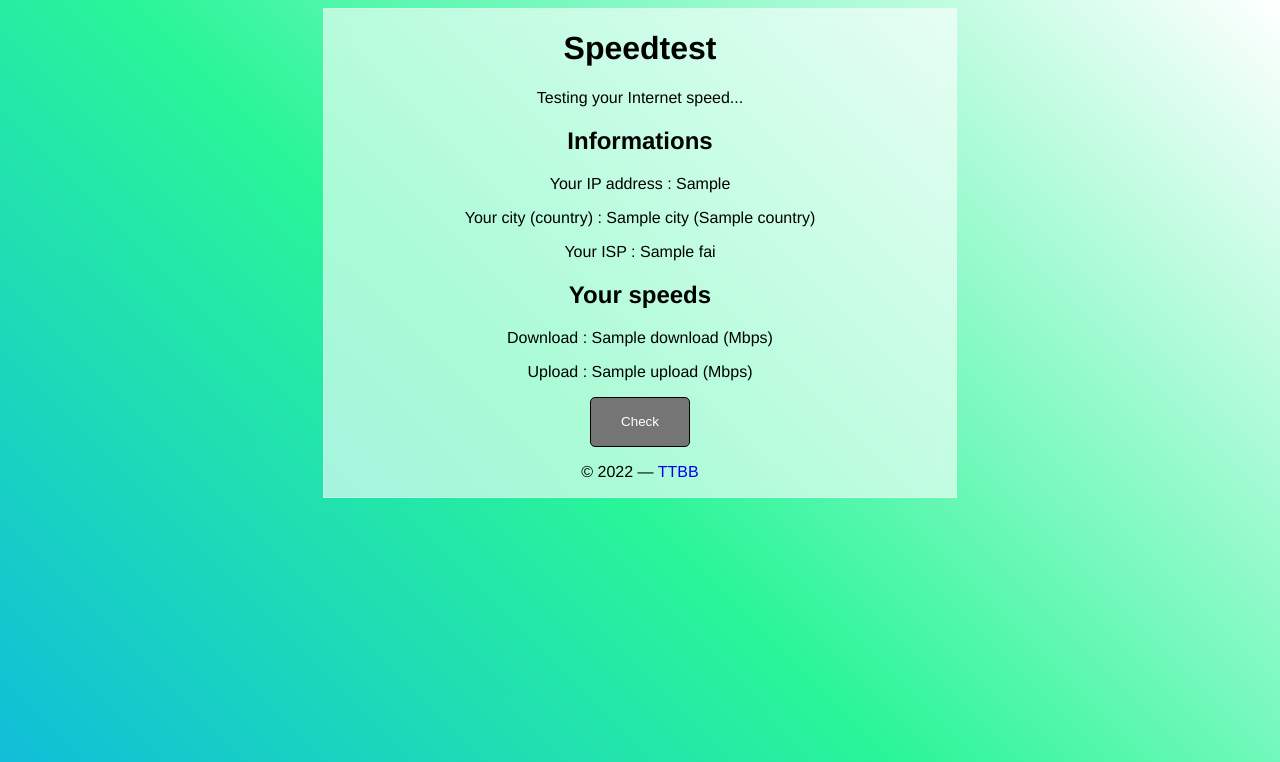
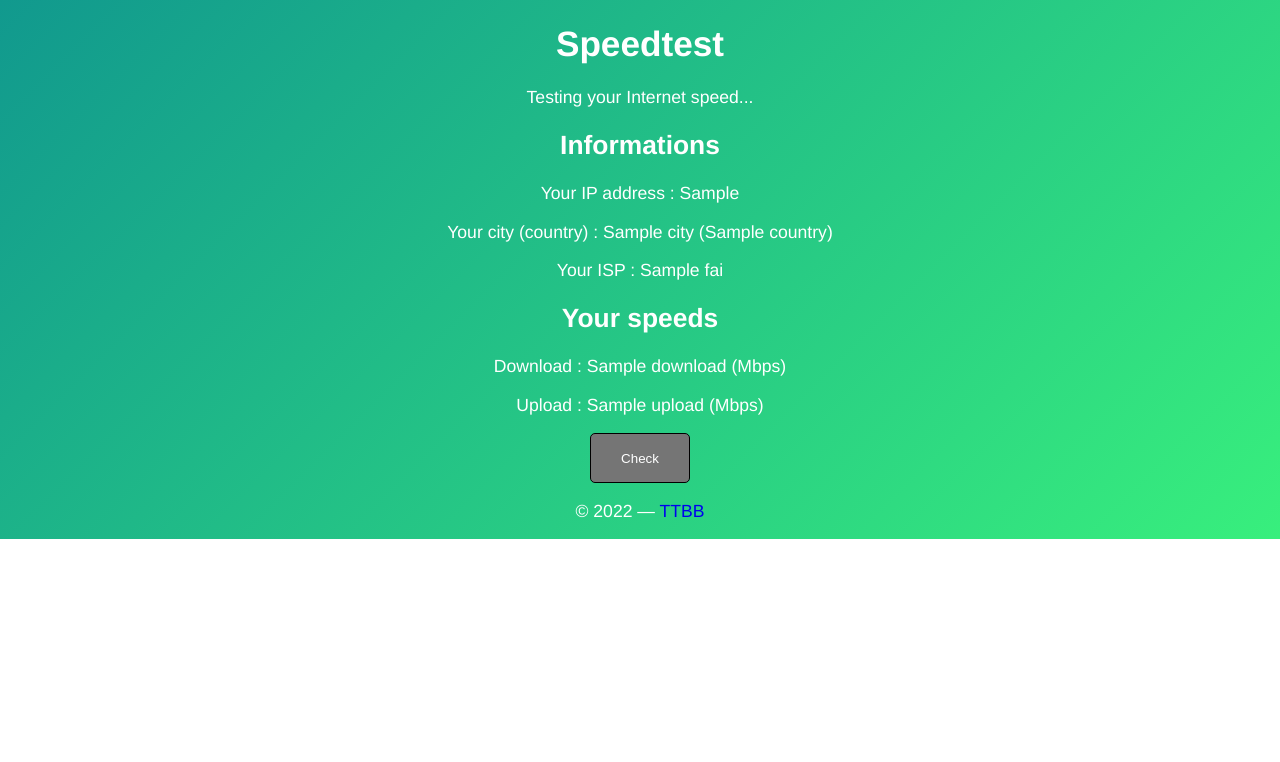
Before and after one commit to tt-bb/speedtest-webapp, a Flask app: template templates/index.html in a window 1280 px wide. Shown: the top 762 px of the page. Run offline with Flask 2, Linux system fonts and the light colour scheme; the template is opened without the code that fills it: most values are stand-ins (such as "Sample title", 1, 10 or a date in 2020).

Commit message:
Change background

```diff
--- a/templates/index.html
+++ b/templates/index.html
@@ -7,18 +7,17 @@ initial-scale=1.0">
         <title>Speedtest ⚡</title>
         <style>
             body{
+                background-color: #11998e;
+                background: linear-gradient(
+                  135deg,
+                  #11998e 0%,
+                  #38ef7d 100%
+                ) no-repeat;
                 font-family: Helvetica;
-                background-image: repeating-linear-gradient(45deg, #08AEEA
-0%, #2AF598 50%, #ffffff 100%);
-                background-size: 100% 200%;
-                background-color: #08AEEA;
+                color: #FFFFFF;
+                font-size: 1.1em;
             }
             #container{
-                background: rgba(255,255,255,0.6);
-                -webkit-backdrop-filter: blur(10px);
-                backdrop-filter: blur(10px);
-                border: 1px solid rgba(255,255,255,0.25);
-                border-radius: %;
                 text-align: center;
                 width: 50%;
                 margin: 0 auto;
```
